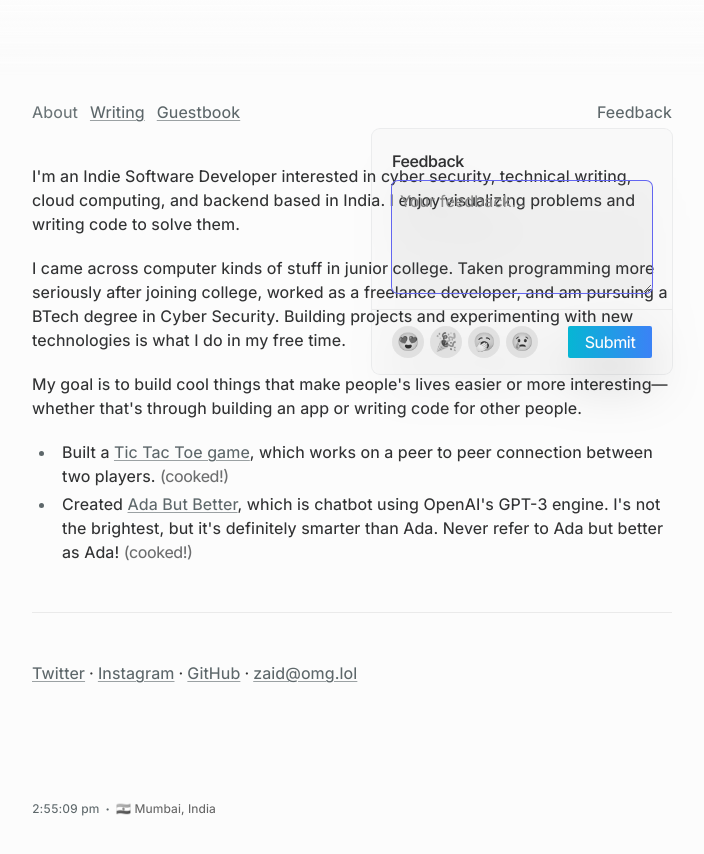
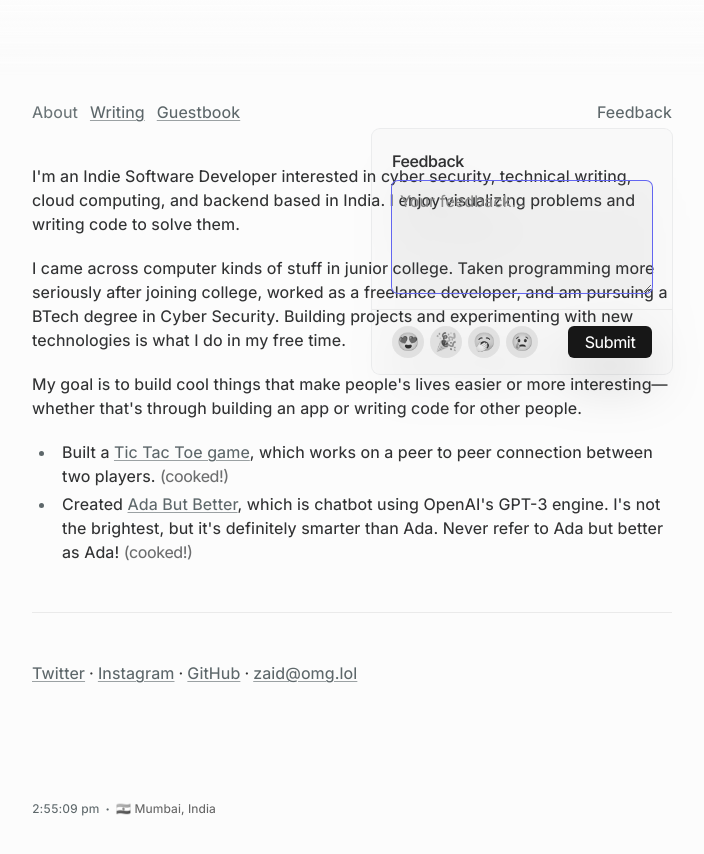
Before and after one commit to zaidmukaddam/zaid.omg.lol, a Next.js app: page / in a window 1280 px wide. Both pictures are taken after a click on the button "Feedback". Shown: the top 854 px of the page, without its empty margins (288-992 px from the left). Built offline with nearby package versions, Linux system fonts and the light colour scheme.

Commit message:
feat: update feedback submit button

```diff
--- a/components/Feedback/FeedbackComp.tsx
+++ b/components/Feedback/FeedbackComp.tsx
@@ -145,7 +145,7 @@ export default function FeedbackComp({
 
         <button
           type="submit"
-          className="flex min-h-[32px] min-w-[84px] items-center justify-center rounded-sm bg-gradient-to-r from-cyan-500 to-blue-500 text-center font-medium leading-none tracking-tight text-bgWhite"
+          className="flex min-h-[32px] min-w-[84px] items-center justify-center rounded-md bg-neutral-900 text-center font-medium leading-none tracking-tight text-bgWhite"
         >
           {status === 'loading' ? <LoadingSpinIcon /> : 'Submit'}
         </button>
```
